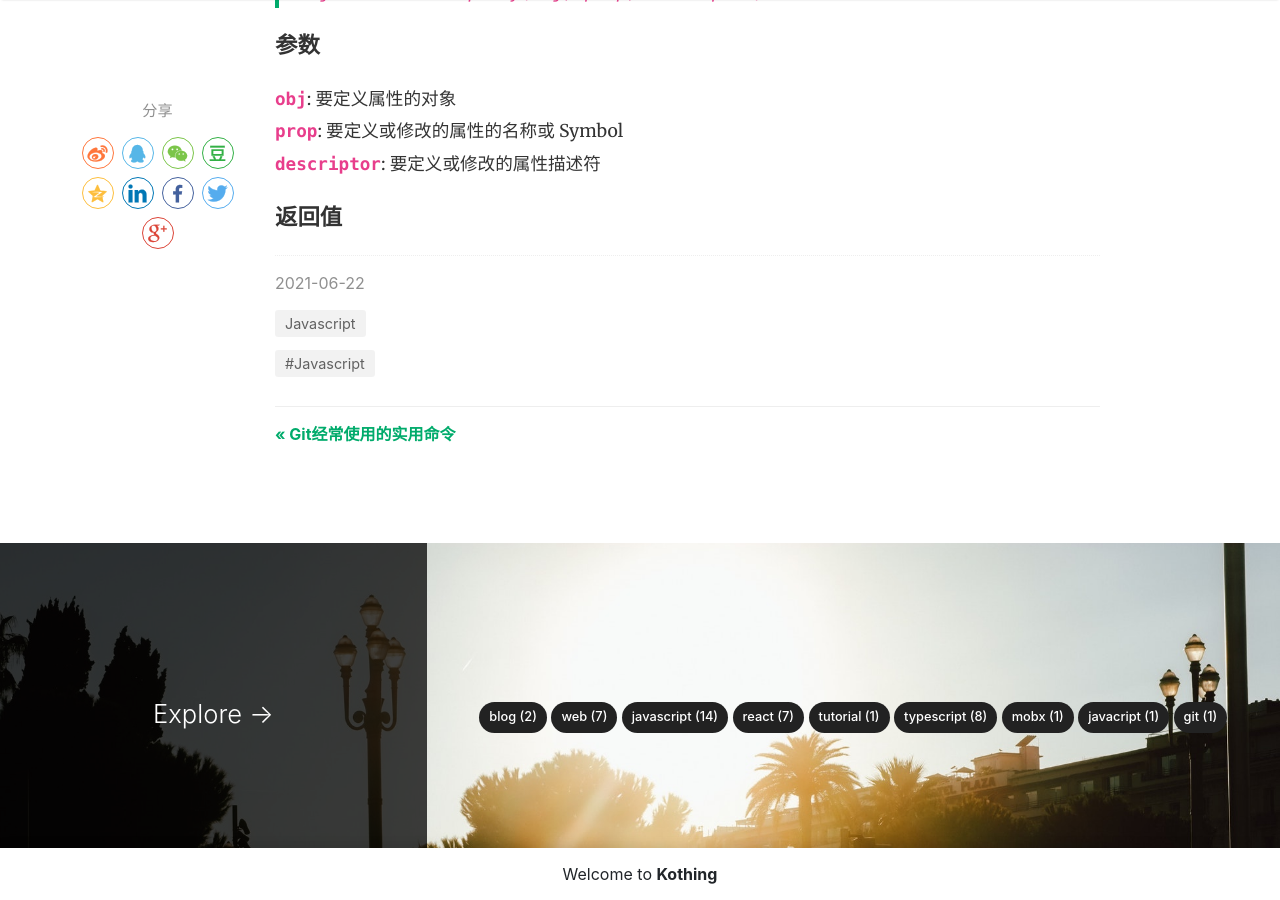
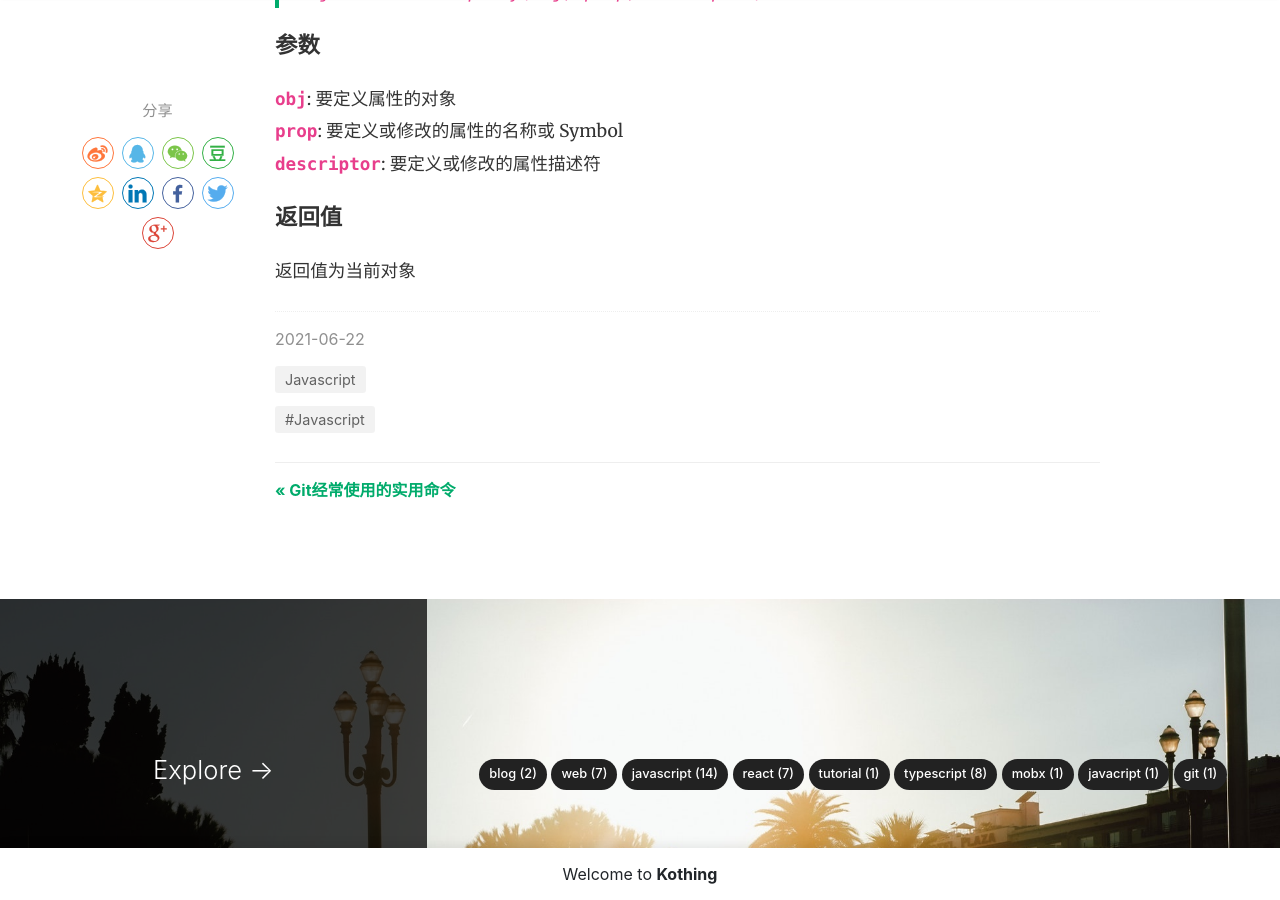
Before and after one commit to kothing/kothing.github.io, a Jekyll site: the page built from _posts/2021-06-22-Object.defineProperty.md, in a window 1280 px wide and 900 px high, scrolled down 1663 px. Built offline with Jekyll 4.4.1, drawn with Linux system fonts in a browser that asks for light colours; nearby versions of some CDN libraries; comment, search, counter and statistics services are not loaded.

Commit message:
Update 2021-06-22-Object.defineProperty.md

```diff
--- a/_posts/2021-06-22-Object.defineProperty.md
+++ b/_posts/2021-06-22-Object.defineProperty.md
@@ -42,3 +42,4 @@ console.log(user);
 **`descriptor`**: 要定义或修改的属性描述符
 
 ### 返回值
+返回值为当前对象
```
